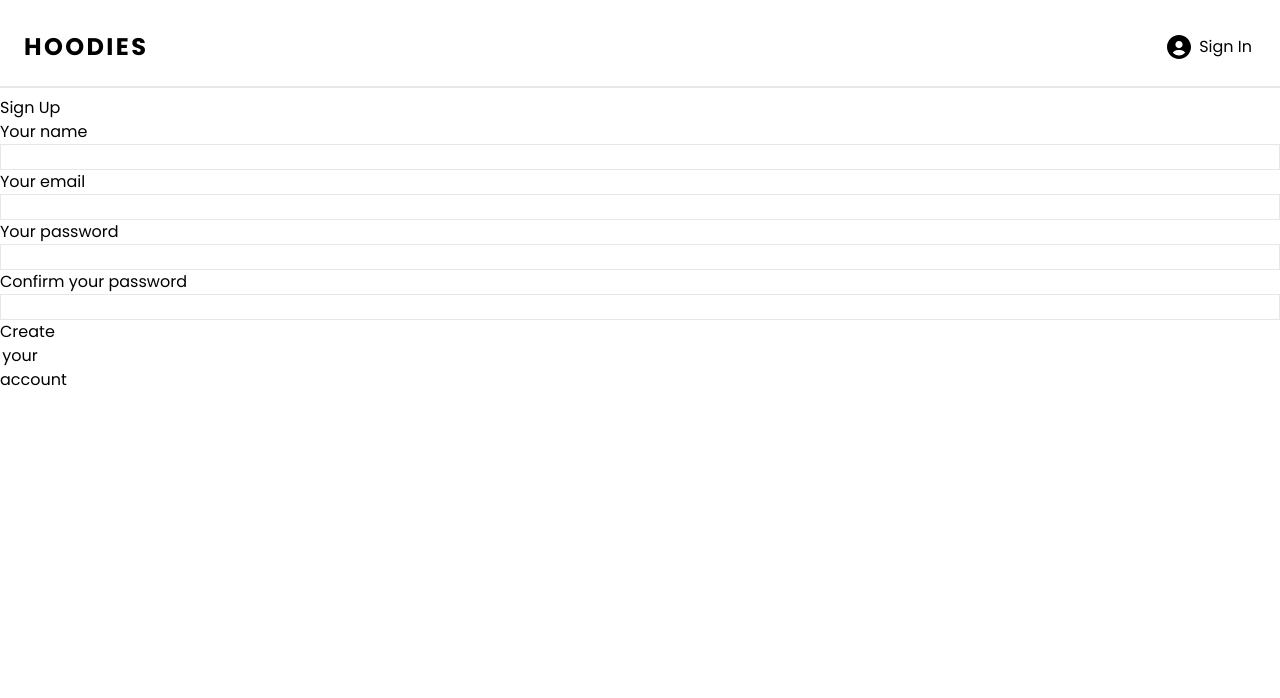
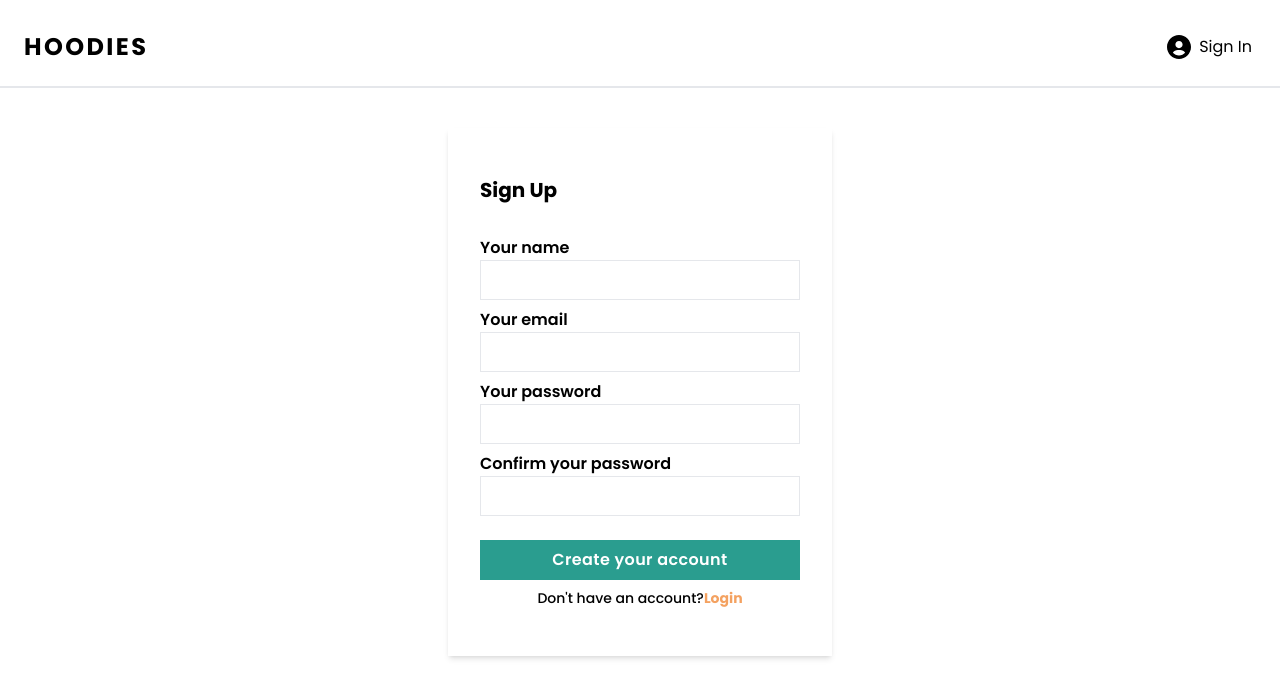
Before and after one commit to SebastienStordeur/Hoodies-e-commerce, a Next.js app: page /signup in a window 1280 px wide. Shown: the top 698 px of the page. Built offline with nearby package versions, Linux system fonts and the light colour scheme.

Commit message:
Signup + Login forms designs

```diff
--- a/components/UI/Button.tsx
+++ b/components/UI/Button.tsx
@@ -1,15 +1,27 @@
 import React from "react";
 
 interface button {
+  className?: string;
   id?: string;
   children: string;
   type?: React.ButtonHTMLAttributes<HTMLButtonElement>["type"];
   onClick?: () => void;
 }
 
-const Button: React.FC<button> = ({ id, children, type, onClick }) => {
+const Button: React.FC<button> = ({
+  className,
+  id,
+  children,
+  type,
+  onClick,
+}) => {
   return (
-    <button id={id} className="w-10 h-4" onClick={onClick} type={type}>
+    <button
+      id={id}
+      className={`w-full h-10 bg-green text-white font-semibold tracking-wide ${className}`}
+      onClick={onClick}
+      type={type}
+    >
       {children}
     </button>
   );
--- a/components/UI/Card.tsx
+++ b/components/UI/Card.tsx
@@ -5,7 +5,7 @@ interface CardProps {
 }
 
 const Card: React.FC<CardProps> = ({ children }) => {
-  return <article className="">{children}</article>;
+  return <article className="overflow-hidden">{children}</article>;
 };
 
 export default Card;
--- a/components/UI/Input.tsx
+++ b/components/UI/Input.tsx
@@ -6,7 +6,7 @@ interface InputProps {
 }
 
 const Input: React.FC<InputProps> = ({ id, type }) => {
-  return <input id={id} className="border" type={type} />;
+  return <input id={id} className="h-10 w-full border" type={type} />;
 };
 
 export default React.memo(Input);
--- a/components/forms/Validators/InputValidator.tsx
+++ b/components/forms/Validators/InputValidator.tsx
@@ -10,7 +10,7 @@ interface InputValidatorProps {
 
 const InputValidator: React.FC<InputValidatorProps> = ({ id, label, type }) => {
   return (
-    <div className="relative flex flex-col">
+    <div className="relative flex flex-col my-2">
       <Label id={id} label={label} />
       <Input id={id} type={type} />
     </div>
--- a/components/forms/Validators/Label.tsx
+++ b/components/forms/Validators/Label.tsx
@@ -7,7 +7,7 @@ interface LabelProps {
 
 const Label: React.FC<LabelProps> = ({ id, label }) => {
   return (
-    <label htmlFor={id} className="text-semibold">
+    <label htmlFor={id} className="font-semibold">
       {label}
     </label>
   );
--- a/components/forms/signin-form/SigninForm.tsx
+++ b/components/forms/signin-form/SigninForm.tsx
@@ -1,3 +1,4 @@
+import Link from "next/link";
 import React from "react";
 import { Button, Form, InputValidator } from "../../";
 
@@ -8,11 +9,19 @@ const SigninForm = () => {
   };
 
   return (
-    <Form title="Sign In" onSubmit={handleSubmit}>
-      <InputValidator id="email" label="Your email" type="email " />
-      <InputValidator id="password" label="Your password" type="password " />
-      <Button type="submit">SignIn to your account</Button>
-    </Form>
+    <section className="w-96 mx-auto">
+      <Form title="Sign In" onSubmit={handleSubmit}>
+        <InputValidator id="email" label="Your email" type="email " />
+        <InputValidator id="password" label="Your password" type="password" />
+        <Button type="submit">Login to your account</Button>
+        <p className="text-sm font-medium mt-2 text-center">
+          Don't have an account?
+          <Link href="/signup" className="cursor-pointer text-orange font-bold">
+            Create one
+          </Link>
+        </p>
+      </Form>
+    </section>
   );
 };
 
--- a/components/forms/signup-form/SignupForm.tsx
+++ b/components/forms/signup-form/SignupForm.tsx
@@ -1,4 +1,5 @@
 import axios from "axios";
+import Link from "next/link";
 import React from "react";
 import { Form, InputValidator } from "../../";
 import { Button } from "../../";
@@ -23,6 +24,7 @@ const SignupForm = () => {
     console.log("submit");
   };
   return (
+    <section className="w-96 mx-auto">
       <Form title="Sign Up" onSubmit={handleSubmit}>
         <InputValidator id="name" label="Your name" type="text" />
         <InputValidator id="email" label="Your email" type="email" />
@@ -32,8 +34,17 @@ const SignupForm = () => {
           label="Confirm your password"
           type="password"
         />
-      <Button type="submit">Create your account</Button>
+        <Button className="mt-4" type="submit">
+          Create your account
+        </Button>
+        <p className="text-sm font-medium mt-2 text-center">
+          Don't have an account?
+          <Link href="/signin" className="cursor-pointer text-orange font-bold">
+            Login
+          </Link>
+        </p>
       </Form>
+    </section>
   );
 };
 
--- a/components/layout/Form.tsx
+++ b/components/layout/Form.tsx
@@ -8,8 +8,11 @@ interface FormProps {
 
 const Form: React.FC<FormProps> = ({ children, title, onSubmit }) => {
   return (
-    <form onSubmit={onSubmit}>
-      <h3>{title}</h3>
+    <form
+      className="shadow-md w-full max-w-96 mx-auto mt-8 px-8 py-12"
+      onSubmit={onSubmit}
+    >
+      <h3 className="font-bold text-xl mb-8">{title}</h3>
       {children}
     </form>
   );
--- a/components/layout/Main.tsx
+++ b/components/layout/Main.tsx
@@ -5,7 +5,11 @@ interface MainProps {
 }
 
 const Main: React.FC<MainProps> = ({ children }) => {
-  return <main id="main">{children}</main>;
+  return (
+    <main id="main" className="w-full max-w-[1440px] mx-auto">
+      {children}
+    </main>
+  );
 };
 
 export default Main;
--- a/components/products/Product.tsx
+++ b/components/products/Product.tsx
@@ -11,8 +11,11 @@ interface ProductProps {
 const Product: React.FC<ProductProps> = ({ imageCover, title, price }) => {
   return (
     <Card>
-      <Image src="" alt="" layout="fill" />
-      <h3>{title}</h3>
+      <div className="w-full h-72 overflow-hidden">
+        <Image src={imageCover} alt="" width={300} height={600} />
+      </div>
+      <h3 className="font-bold">{title}</h3>
+      <span>{price}$</span>
     </Card>
   );
 };
--- a/pages/index.tsx
+++ b/pages/index.tsx
@@ -1,12 +1,24 @@
 import { NextPage } from "next";
 import React from "react";
 import { Header, Section } from "../components";
+import Product from "../components/products/Product";
 
 const Home: NextPage = () => {
   return (
     <React.Fragment>
       <Header />
-      <Section id="product-section">a</Section>
+      <Section id="product-section">
+        <Product
+          imageCover="/hoodie.webp"
+          title="Hoodie Yellow XL"
+          price="49.99"
+        />
+        <Product
+          imageCover="/hoodie.webp"
+          title="Hoodie Yellow XL"
+          price="49.99"
+        />
+      </Section>
     </React.Fragment>
   );
 };
--- a/tailwind.config.js
+++ b/tailwind.config.js
@@ -5,7 +5,12 @@ module.exports = {
     "./components/**/*.{js,ts,jsx,tsx}",
   ],
   theme: {
-    extend: {},
+    extend: {
+      colors: {
+        green: "#2a9d8f",
+        orange: "#f4a261",
+      },
+    },
   },
   plugins: [],
-}
+};
```
Lines whose indentation alone changed are shown as unchanged.
